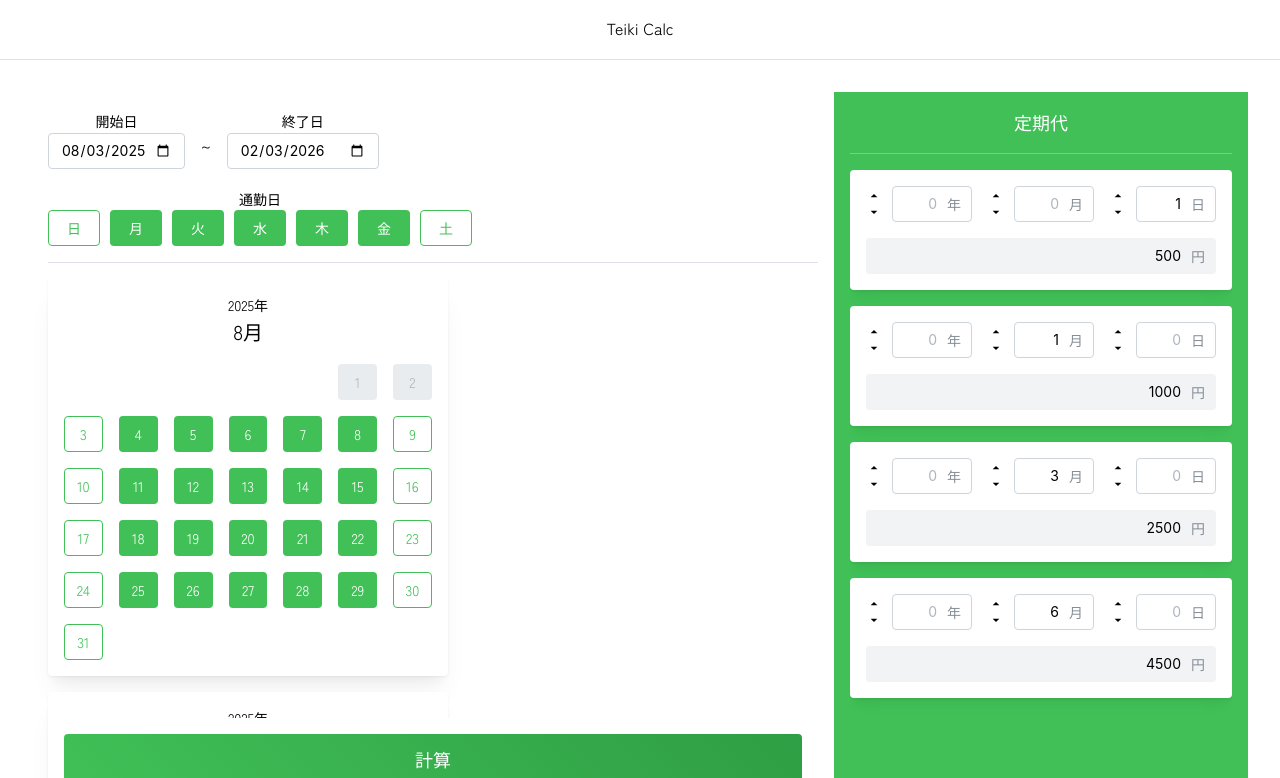
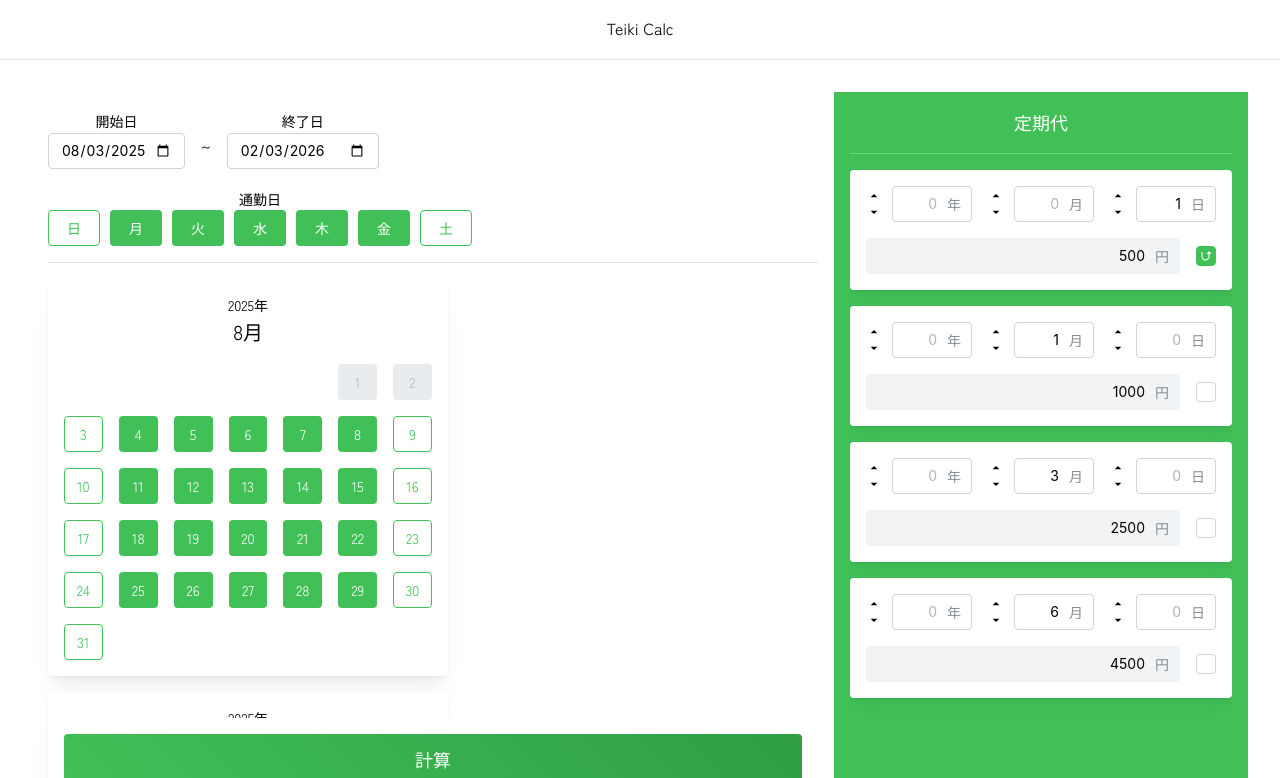
Before and after one commit to i-X-ce/teiki-calc, a React (Vite) app: page / in a window 1280 px wide. Shown: the top 778 px of the page. Built offline with nearby package versions, Linux system fonts and the light colour scheme.

Commit message:
✨ 往復に対応

```diff
--- a/src/components/CalendarView/index.tsx
+++ b/src/components/CalendarView/index.tsx
@@ -210,7 +210,7 @@ function CalendarView() {
                                                 {`合計: ${detail.getTotalAmount()}円`}
                                             </Text>
                                             <Text c={"green"} size='sm'>
-                                                + {pass.price}円
+                                                + {pass.price}円{pass.isReturnTicket ? " × 2" : ""}
                                             </Text>
                                         </Group>
                                     </TimelineItem>
--- a/src/components/PassItem/index.tsx
+++ b/src/components/PassItem/index.tsx
@@ -1,10 +1,11 @@
-import { Button, Card, Group, Input, Stack, Text } from '@mantine/core'
+import { Button, Card, Checkbox, Group, Input, Stack, Text } from '@mantine/core'
 import type Pass from '../../utils/Pass'
 import { DateDurationJP } from '../../utils/DateDuration'
 import styles from "./style.module.css"
 import { MdArrowDropDown, MdArrowDropUp, MdDelete } from 'react-icons/md'
 import { useState } from 'react'
 import { AnimatePresence, motion } from 'motion/react'
+import { RiArrowTurnForwardFill } from 'react-icons/ri'
 
 export type PassItemProps = {
     pass: Pass
@@ -65,6 +66,12 @@ const PassItem = ({ pass, setPass, deletePass }: PassItemProps) => {
         }
     }
 
+    const toggleIsReturnTicket = () => {
+        console.log(pass)
+        const isReturnTicket = !pass.isReturnTicket;
+        setPass({ ...pass, isReturnTicket });
+    }
+
     return (
         <motion.div
             initial={{ opacity: 0, x: 50 }}
@@ -112,6 +119,12 @@ const PassItem = ({ pass, setPass, deletePass }: PassItemProps) => {
                             classNames={{ input: styles.inputInput }}
                             styles={{ input: { textAlign: 'right' } }}
                         />
+                        <Checkbox icon={({ className }) => <RiArrowTurnForwardFill className={className} />}
+                            checked={pass.isReturnTicket}
+                            onChange={() => {
+                                toggleIsReturnTicket()
+                            }}
+                        />
                     </Group>
                 </Stack>
             </Card>
--- a/src/utils/FareCalculate.ts
+++ b/src/utils/FareCalculate.ts
@@ -48,7 +48,9 @@ export default function fareCalculate(
       const prevFarePlanDetail = result.find(
         (r) => r.getDate().toDateString() === prevDate.toDateString()
       );
-      const amount = (prevFarePlanDetail?.getTotalAmount() || 0) + pass.price;
+      const amount =
+        (prevFarePlanDetail?.getTotalAmount() || 0) +
+        pass.price * (pass.isReturnTicket ? 2 : 1);
       if (amount < minAmountPass.amount) {
         minAmountPass.pass = pass;
         minAmountPass.amount = amount;
--- a/src/utils/Pass.ts
+++ b/src/utils/Pass.ts
@@ -4,6 +4,7 @@ export default interface Pass {
   id: string;
   duration: DateDuration;
   price: number;
+  isReturnTicket?: boolean; // 復路を考えるか(金額を二倍にする)
 }
 
 export const createPassId = (num: number | string) => {
--- a/src/utils/constants.ts
+++ b/src/utils/constants.ts
@@ -12,6 +12,7 @@ export const INIT_PASS: Pass[] = [
       days: 1,
     },
     price: 500,
+    isReturnTicket: true,
   },
   {
     id: createPassId(1),
```
